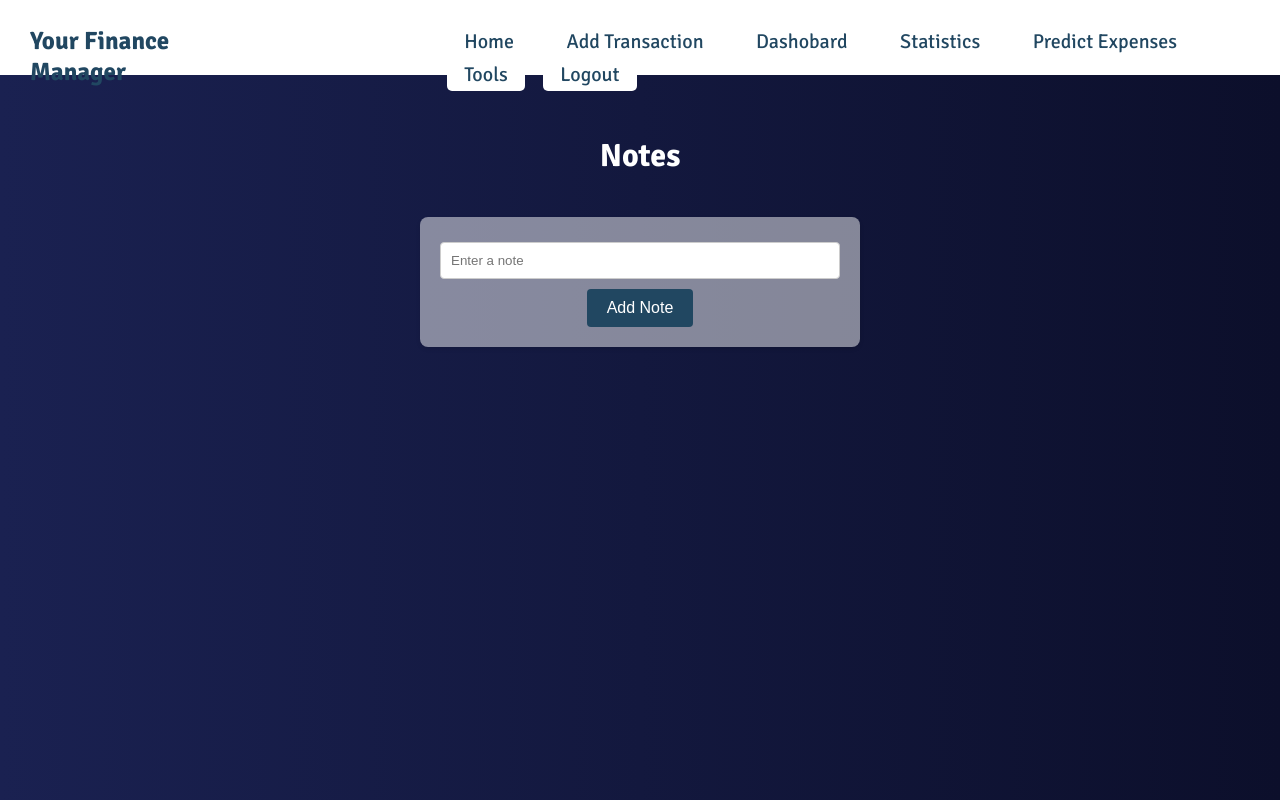
After one commit to nivevj/Personal-Expense-Management-and-Forecasting-Tool, a Flask app: page /notes in a window 1280 px wide. The commit adds this page. Run offline with Flask 3, Linux system fonts and the light colour scheme; some libraries are stand-ins or nearby versions.

Commit message:
added notes to tools

```diff
--- a/app.py
+++ b/app.py
@@ -259,6 +259,41 @@ def conv():
 def calendar():
     return render_template('calendar.html')
 
+@app.route('/notes')
+def notes():
+    return render_template('notes.html')
+
+@app.route('/notes_action',methods=["GET",'POST'])
+def notes_action():
+    username = session['username']
+    if request.method == "POST":
+        note = request.form['note']
+        if note:
+            user_notes = mongo.db[username + '_notes']
+            entry={
+                'note':note
+            }
+            user_notes.insert_one(entry)
+            return redirect(url_for('notes_action'))
+    user_notes=mongo.db[username + '_notes']
+    indexed_notes = list(user_notes.find())
+    return render_template("notes.html", notes= indexed_notes)
+
+# @app.route('/edit', methods=["GET","POST"])
+# def edit_note():
+#     if request.method == "POST":
+#         note_index = int(request.form.get("note_index"))
+#         new_note = request.form.get("new_note")
+#         notes[note_index] = new_note
+#     return redirect(url_for('notes'))
+
+# @app.route('/delete', methods=["GET","POST"])
+# def delete_note():
+#     if request.method == "POST":
+#         note_index = int(request.form.get("note_index"))
+#         del notes[note_index]
+#     return redirect(url_for('notes'))
+
 #statistics page
 @app.route('/statistics')
 def statistics():
--- a/static/styles.css
+++ b/static/styles.css
@@ -225,6 +225,9 @@ a {
     justify-content: space-evenly;
     margin-bottom: 20px;
 }
+.notes{
+    flex-direction: column;
+}
 /* the boxes income, expenses and balance individually */
 .box {
     /* width: calc(33.33% - 10px); */
--- a/templates/calculator.html
+++ b/templates/calculator.html
@@ -16,7 +16,7 @@
         <h3 class="nav_title">Your Finance Manager</h3>
         <nav>
             <button class="nav_button" method="/home"><a href="/home">Home</a></button>
-            <button class="nav_button" method=""><a href="">Add Transaction</a></button>
+            <button class="nav_button" method="/index"><a href="/index">Add Transaction</a></button>
             <button class="nav_button" method="/transactions_this_month"><a href="/transactions_this_month">Dashobard</a></button>
             <button class="nav_button" method="/statistics"><a href="/statistics">Statistics</a></button>
             <button class="nav_button" method="/predict_expense"><a href="/predict_expense">Predict Expenses</a></button>
--- a/templates/converter.html
+++ b/templates/converter.html
@@ -31,7 +31,7 @@
         <h3 class="nav_title">Your Finance Manager</h3>
         <nav>
             <button class="nav_button" method="/homme"><a href="/home">Home</a></button>
-            <button class="nav_button" method=""><a href="">Add Transaction</a></button>
+            <button class="nav_button" method="/index"><a href="/index">Add Transaction</a></button>
             <button class="nav_button" method="/transactions_this_month"><a href="/transactions_this_month">Dashboard</a></button>
             <button class="nav_button" method="/statistics"><a href="/statistics">Statistics</a></button>
             <button class="nav_button" method="/predict_expense"><a href="/predict_expense">Predict Expenses</a></button>
--- a/templates/index.html
+++ b/templates/index.html
@@ -15,7 +15,7 @@
         <nav>
             <button class="nav_button" method="/home"><a href="/home">Home</a></button>
             <button class="nav_button" method=""><a href="">Add Transaction</a></button>
-            <button class="nav_button" method="/transactions_this_month"><a href="/transactions_this_month">Dashobard</a></button>
+            <button class="nav_button" method="/transactions_this_month"><a href="/transactions_this_month">Dashboard</a></button>
             <button class="nav_button" method="/statistics"><a href="/statistics">Statistics</a></button>
             <button class="nav_button" method="/predict_expense"><a href="/predict_expense">Predict Expenses</a></button>
             <button class="nav_button" method="/tools"><a href="/tools">Tools</a></button>
--- a/templates/login.html
+++ b/templates/login.html
@@ -13,7 +13,7 @@
     <header>
         <h3 class="nav_title">Your Finance Manager</h3>
         <nav>
-            <button class="nav_button_one" method="/about"><a href="/about">About the app</a></button>
+            <!-- <button class="nav_button_one" method="/about"><a href="/about">About the app</a></button> -->
         </nav>
     </header>
     <br>
--- /dev/null
+++ b/templates/notes.html
@@ -0,0 +1,72 @@
+<!DOCTYPE html>
+<html lang="en">
+<head>
+    <meta charset="UTF-8">
+    <meta http-equiv="X-UA-Compatible" content="IE=edge">
+    <meta name="viewport" content="width=device-width, initial-scale=1.0">
+    <link rel="stylesheet" href="static/styles.css">
+    <link rel="preconnect" href="https://fonts.googleapis.com">
+    <link rel="preconnect" href="https://fonts.gstatic.com" crossorigin>
+    <link href="https://fonts.googleapis.com/css2?family=Poppins&family=Signika:wght@300..700&display=swap" rel="stylesheet">
+    <title>Notes</title>
+</head>
+<body>
+    <header>
+        <h3 class="nav_title">Your Finance Manager</h3>
+        <nav>
+            <button class="nav_button" method="/home"><a href="/home">Home</a></button>
+            <button class="nav_button" method="/index"><a href="/index">Add Transaction</a></button>
+            <button class="nav_button" method="/transactions_this_month"><a href="/transactions_this_month">Dashobard</a></button>
+            <button class="nav_button" method="/statistics"><a href="/statistics">Statistics</a></button>
+            <button class="nav_button" method="/predict_expense"><a href="/predict_expense">Predict Expenses</a></button>
+            <button class="nav_button" method="/tools"><a href="/tools">Tools</a></button>
+            <button class="nav_button" method="/logout"><a href="/logout">Logout</a></button>
+        </nav>
+
+    </header>
+    <br>
+    <br>
+    <div class="container notes">
+        <div class="heading">
+            <h1>Notes</h1>
+        </div>
+        <div class="top">
+            <form method="POST" action="/notes_action">
+                <input type="text" name="note" placeholder="Enter a note">
+                <center>
+                <button class="add_btn" type="submit">Add Note</button>
+                </center>
+            </form>
+        </div>
+        <center>
+        <div class="todo">
+
+            {% for note in notes %}
+            <div class="text" style="background-color: white;
+            padding: 20px;
+            border-radius: 8px;
+            box-shadow: 0 2px 4px rgba(0, 0, 0, 0.1);
+            max-width: 400px;
+            margin: 20px auto;">
+                    <h3>{{ note.note }}</h3>
+            </div>
+            <!-- <div class="buttons">
+                <form method="POST" action="/edit">
+                    <input type="hidden" name="action" value="edit">
+                    <input type="hidden" name="note_index" value="{{ index }}">
+                    <input type="text" name="new_note" placeholder="Edit Your note">
+                    <button type="submit">Edit</button>
+                </form>
+                <form method="POST" action="/delete">
+                    <input type="hidden" name="action" value="delete">
+                    <input type="hidden" name="note_index" value="{{ index }}">
+                    <button type="submit">Delete</button>
+                </form>
+            </div> -->
+            {% endfor %}
+        </div>
+        </center>
+    </div>
+
+</body>
+</html>
--- a/templates/register.html
+++ b/templates/register.html
@@ -13,7 +13,7 @@
     <header>
         <h3 class="nav_title">Your Finance Manager</h3>
         <nav>
-            <button class="nav_button_one" method="/about"><a href="/about">About the app</a></button>
+            <!-- <button class="nav_button_one" method="/about"><a href="/about">About the app</a></button> -->
         </nav>
     </header>
     <br>
--- a/templates/sample.html
+++ b/templates/sample.html
@@ -13,7 +13,7 @@
     <header>
         <h3 class="nav_title">Your Finance Manager</h3>
         <nav>
-            <button class="nav_button_one" method="/about"><a href="/about">About the app</a></button>
+            <!-- <button class="nav_button_one" method="/about"><a href="/about">About the app</a></button> -->
         </nav>
     </header>
     <br>
--- a/templates/tools.html
+++ b/templates/tools.html
@@ -32,6 +32,7 @@
             <button class="stat_btn"><a href="/calculator">Calculator</a></button>
             <button class="stat_btn"><a href="/calendar">Calendar</a></button>
             <button class="stat_btn"><a href="/converter">Currency Converter</a></button>
+            <button class="stat_btn"><a href="/notes">Notes</a></button>
         </div>
     </div>
 
```
